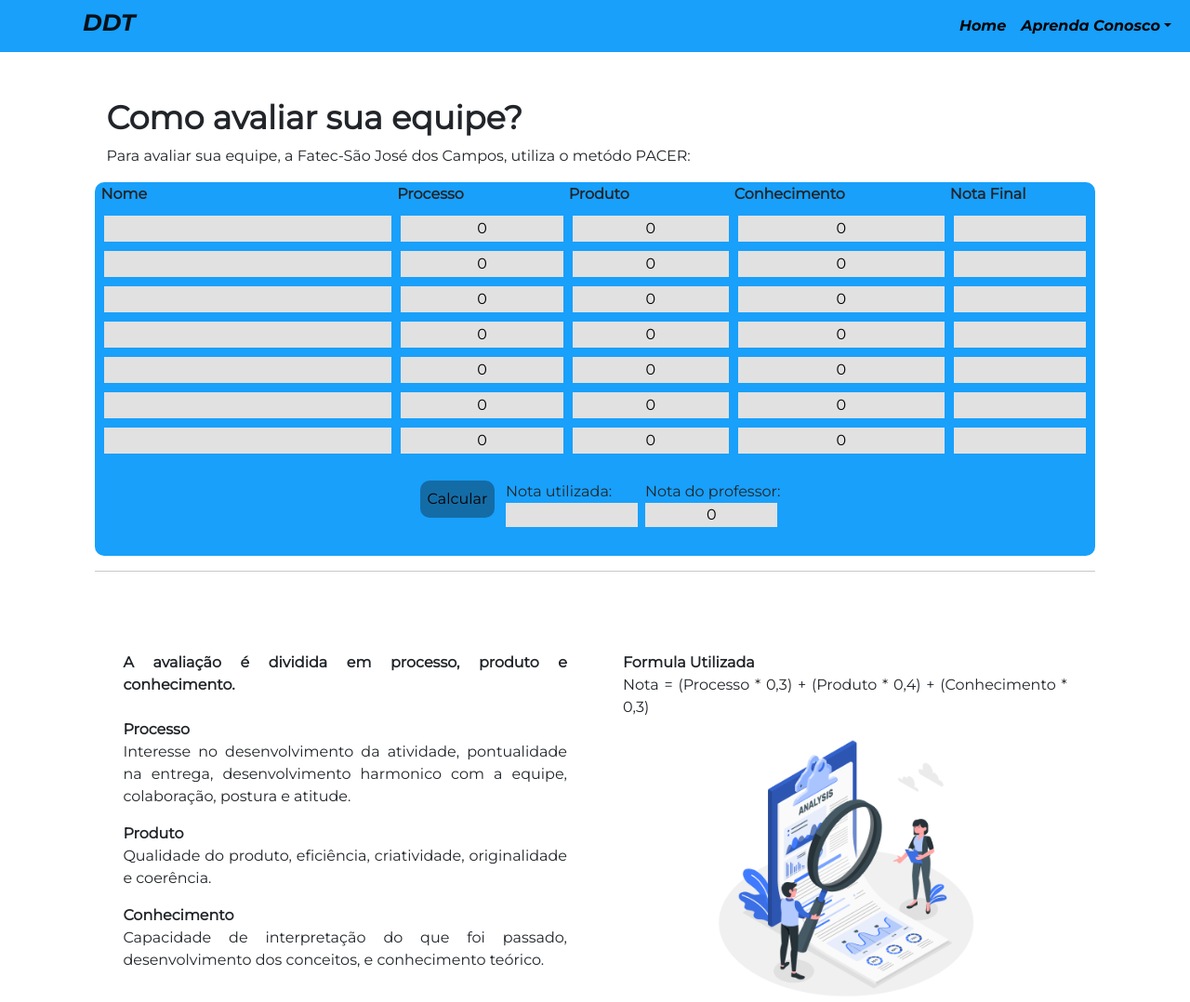
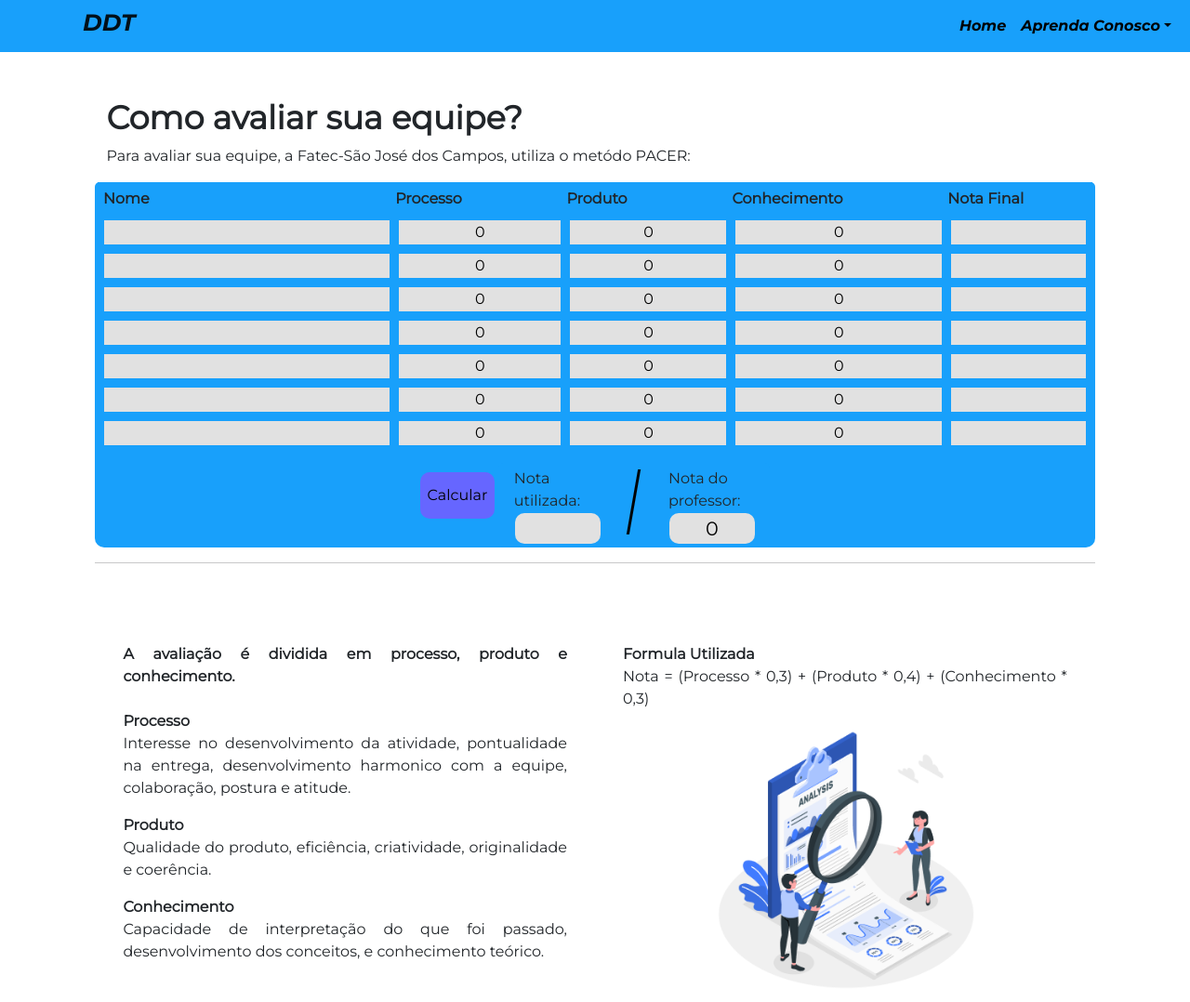
Before and after one commit to erickhoawata/DDT-1-Sem, a Flask app: page /avaliacao in a window 1280 px wide. Shown: the top 1078 px of the page at 93% size. Run offline with Flask 3, Linux system fonts and the light colour scheme.

Commit message:
css tabela

```diff
--- a/static/css/styles.css
+++ b/static/css/styles.css
@@ -336,15 +336,58 @@ a{
     text-align: center;
 }
 
-/* TABELA */
+.tabela{
+    width: 100%;
+    height: auto;
+    background-color: #18a0fb;
+    border: 5px solid #18a0fb;
+    border-radius: 5px;
+}
+.baixotable{
+    width: 50%;
+    border: 5px solid #18a0fb;
+    border-radius: 5px;
+    background-color: #18a0fb;
+    margin-top: 2.5%;
+    min-width: 240px;
+}
+.partdebaixo{
+    width: 30%;
+    min-width: 92px;
+}
 input[type=number]::-webkit-inner-spin-button {
     -webkit-appearance: none;
 
 }
+/* divisor de notas */
+.reta {
+    margin: 0.75% 5%;
+    min-width: 3px;
+    height: 70px;
+    background: black;
+    -webkit-transform: skew(0deg);
+        -ms-transform: skew(0deg);
+            transform: skew(0deg);
+}
+.inclinada {
+    -webkit-transform: skew(-10deg);
+    -ms-transform: skew(-10deg);
+    transform: skew(-10deg);
+}
+/*___________________________________*/
+
+.notprof{
+    background-color: #E1E1E1;
+    border: none;
+    border-radius: 10px;
+    padding: 1% 2%;
+    margin: 0.5% 1%;
+    font-size: 130%;
+}
 input[type=number] {
    -moz-appearance: textfield;
    appearance: textfield;
-   width: 95%;
+   width: 100%;
 }
 input[type=text]{
     background-color: #e1e1e1;
@@ -354,13 +397,13 @@ input{
     border: none;
     text-align: center;
 }
+.innota{
+    width: 100%;
+    height: max-content;
+}
 .linha{
     padding: 0%;
-}
-.baixotable{
-    width: 300px;
-    height: 60px;
-    margin-top: 5%;
+    background-color: #18a0fb;
 }
 p[type=number]{
     padding: 0%;
@@ -376,21 +419,17 @@ p[type=number]{
     height:10%;
     width: 0.2%;
     border:10px solid #18a0fb;
-}
-.partdebaixo{
-    background-color: #18a0fb;
-    width: 150px;
-    height: 50px;
+    padding: 0%;
 }
 
 .botenviar{
-    background-color: #146ca6;
+    background-color: rgb(102, 102, 255);
     border: none;
     border-radius: 10px;
-    padding: 1% 2%;
-    width: 100px;
-    height: 40px;
-    margin-top: 5%;
+    padding: 0% 2%;
+    height: 50%;
+    margin: 5% 0%;
+    margin-right: 1%;
 }
 /* -------  AVALIAÇÔES ---------*/
 
```
